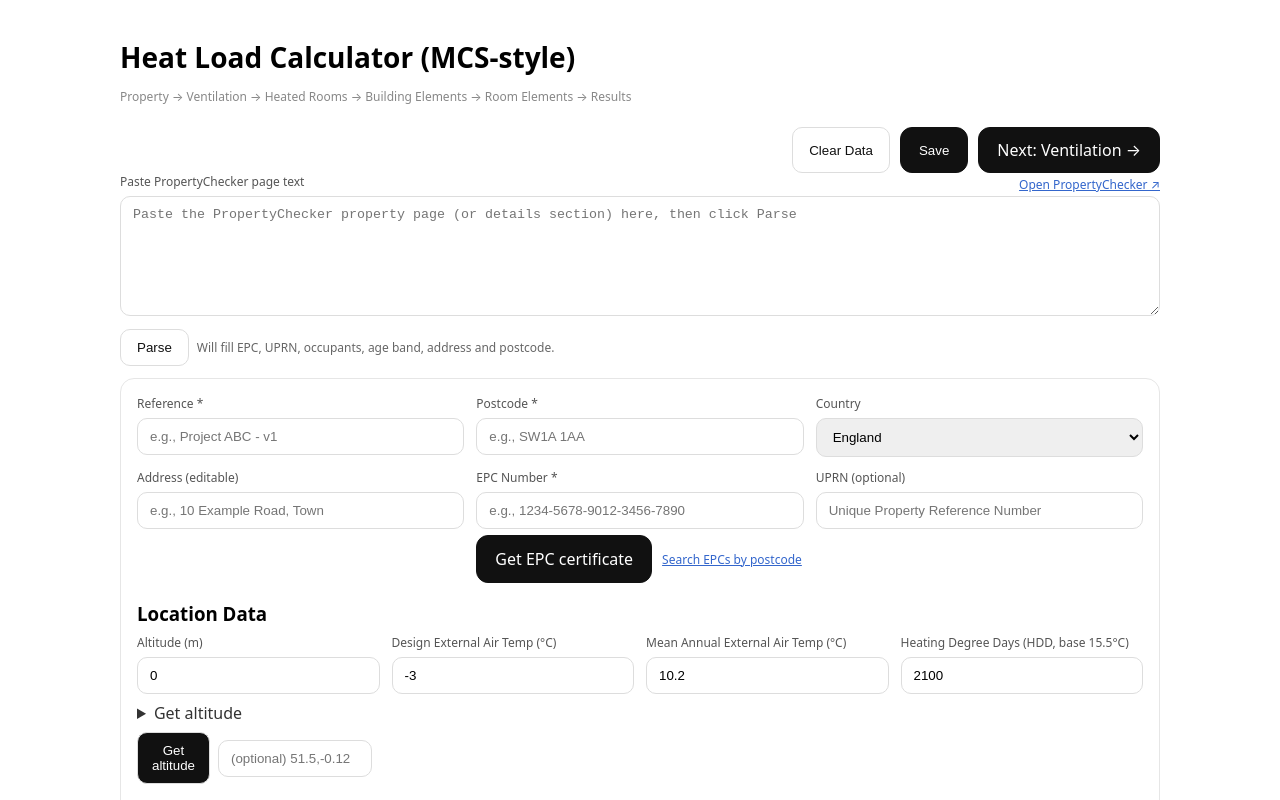
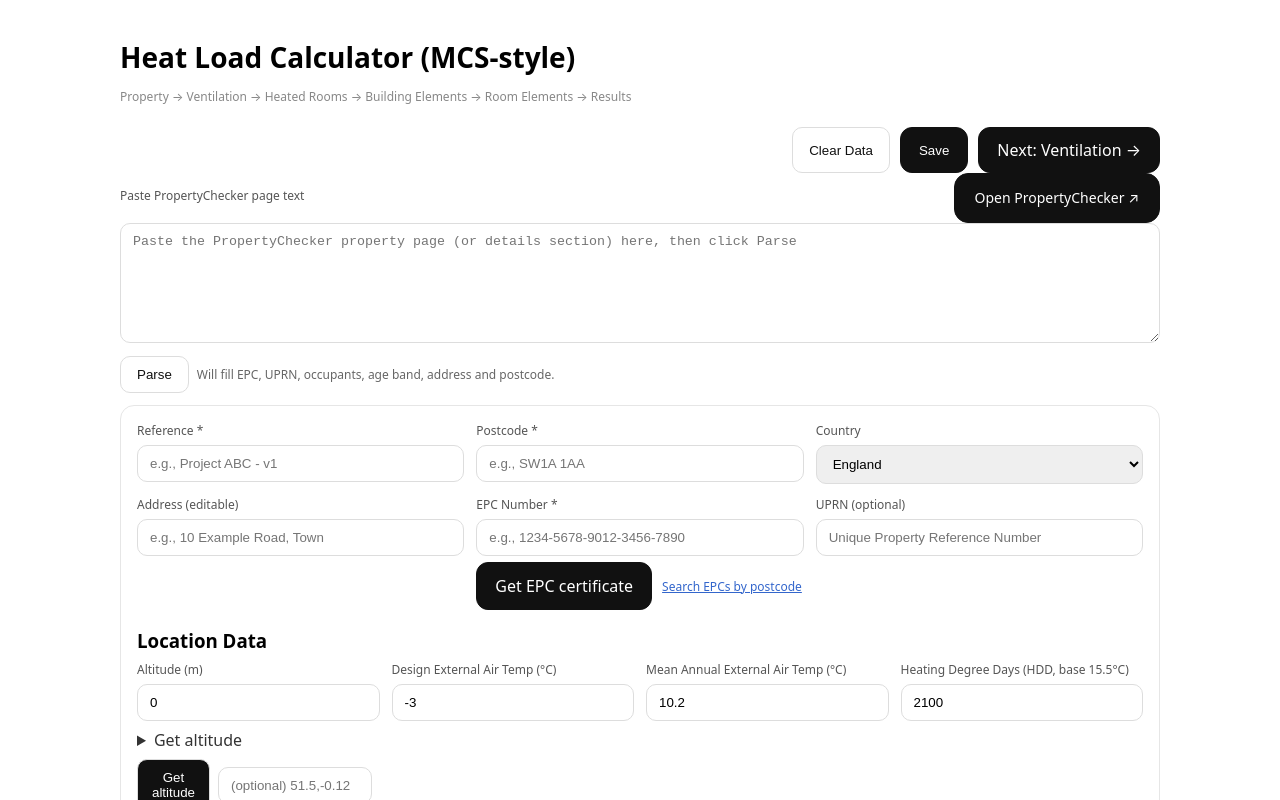
Before and after one commit to damowhu11-1979/heat-demand, a Next.js app: page / in a window 1280 px wide. Shown: the top 800 px of the page. Built offline with nearby package versions, Linux system fonts and the light colour scheme.

Commit message:
Update page.tsx

```diff
--- a/app/page.tsx
+++ b/app/page.tsx
@@ -398,11 +398,21 @@ export default function Page(): React.JSX.Element {
 <div style={{ marginBottom: 12 }}>
 <div style={{ display: 'flex', alignItems: 'center', justifyContent: 'space-between' }}>
   <Label>Paste PropertyChecker page text</Label>
+
   <a
     href={PROPERTY_CHECKER_URL}
     target="_blank"
     rel="noreferrer noopener"
-      style={{ fontSize: 12, color: '#3366cc', textDecoration: 'underline' }}
+    style={{
+      ...primaryBtn,          // use your existing button style
+      padding: '14px 20px',   // bigger
+      borderRadius: 14,       // a bit rounder
+      fontSize: 14,           // larger text
+      lineHeight: '20px',
+      textDecoration: 'none',
+      display: 'inline-block',
+      whiteSpace: 'nowrap'
+    }}
     title="Open propertychecker.co.uk"
   >
     Open PropertyChecker ↗
```
Lines whose indentation alone changed are shown as unchanged.
